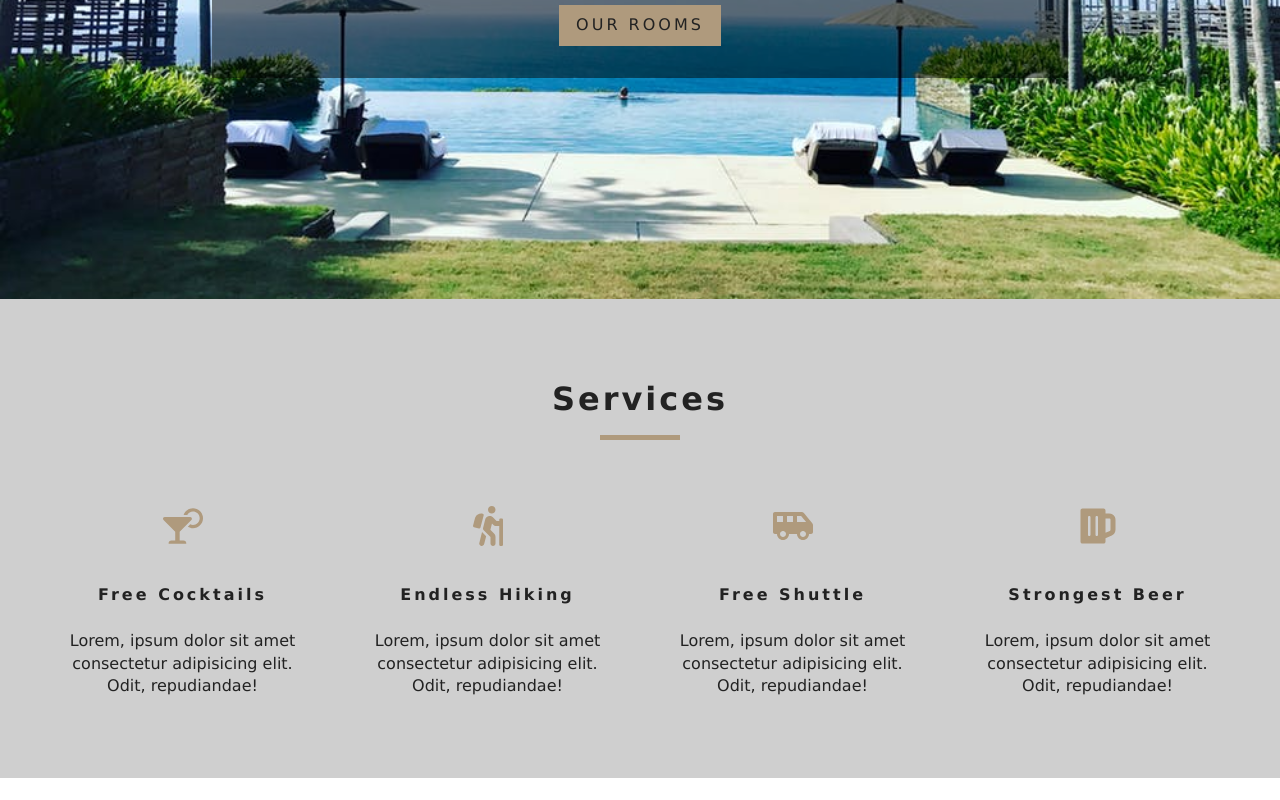
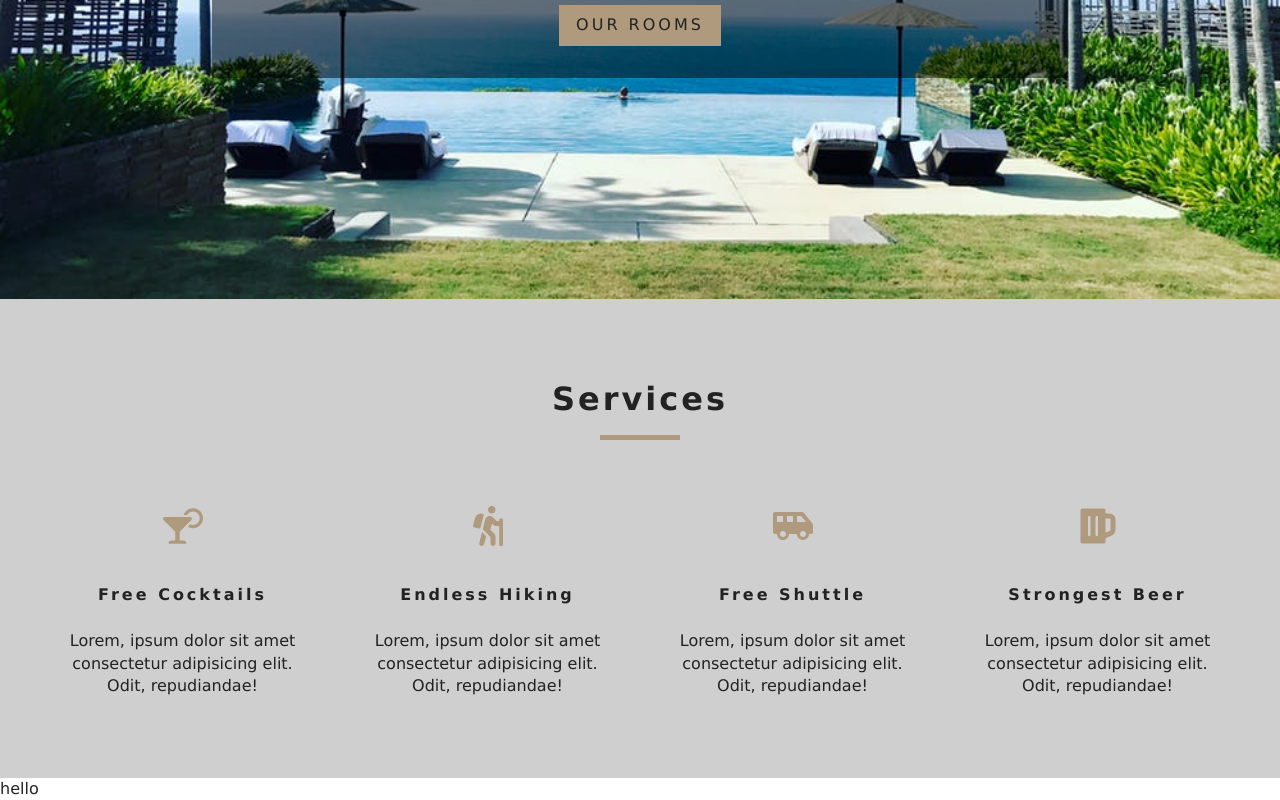
Before and after one commit to everlasting-neverness/hotel-reservation, a React (Create React App) app: page / in a window 1280 px wide. Shown: the part 501-1301 px from the top of the page. Before the commit the page ends 1279 px from the top, so only its background shows below. Built offline with nearby package versions, Linux system fonts and the light colour scheme.

Commit message:
update components

```diff
--- /dev/null
+++ b/src/components/FeaturedRooms.js
@@ -0,0 +1,16 @@
+import React, { Component } from 'react'
+import { RoomContext } from "../context";
+
+export default class FeaturedRooms extends Component {
+    static contextType = RoomContext;
+
+    render() {
+        const value = this.context;
+
+        return (
+            <div>
+                {value}
+            </div>
+        )
+    }
+}
--- /dev/null
+++ b/src/context.js
@@ -0,0 +1,45 @@
+import React, { Component } from 'react';
+import items from './data';
+
+const RoomContext = React.createContext();
+
+class RoomProvider extends Component {
+    state = {
+        rooms: [],
+        sortedRooms: [],
+        featuredRooms: [],
+        loading: true
+    };
+
+    componentDidMount() {
+        let rooms = this.formatData(items);
+        let featuredRooms = rooms.filter(room => room.featured === true);
+        this.setState({
+            rooms,
+            featuredRooms,
+            sortedRooms: rooms,
+            loading: false
+        });
+    }
+
+    formatData(items) {
+        return items.map(item => {
+            let id = item.sys.id,
+                images = item.fields.images.map(image => image.fields.file.url),
+                room = { ...item.fields, images, id };
+            return room;
+        });
+    }
+
+    render() {
+        return (
+            <RoomContext.Provider value={'hello'}>
+                {this.props.children}
+            </RoomContext.Provider>
+        );
+    }
+}
+
+const RoomConsumer = RoomContext.Consumer;
+
+export { RoomProvider, RoomConsumer, RoomContext };
--- a/src/index.js
+++ b/src/index.js
@@ -1,13 +1,16 @@
 import React from 'react';
 import ReactDOM from 'react-dom';
 import { BrowserRouter as Router } from 'react-router-dom';
+import { RoomProvider } from './context';
 import App from './App';
 import * as serviceWorker from './serviceWorker';
 
 ReactDOM.render(
-    <Router>
-        <App />
-    </Router>,
+    <RoomProvider>
+        <Router>
+            <App />
+        </Router>
+    </RoomProvider>,
     document.getElementById('root')
 );
 
--- a/src/pages/Home.js
+++ b/src/pages/Home.js
@@ -2,6 +2,7 @@ import React from 'react';
 import Hero from '../components/Hero';
 import Banner from '../components/Banner';
 import Services from '../components/Services';
+import FeaturedRooms from '../components/FeaturedRooms';
 import { Link } from 'react-router-dom';
 
 const Home = () => {
@@ -18,6 +19,7 @@ const Home = () => {
                 </Banner>
             </Hero>
             <Services />
+            <FeaturedRooms />
         </>
     );
 };
```
